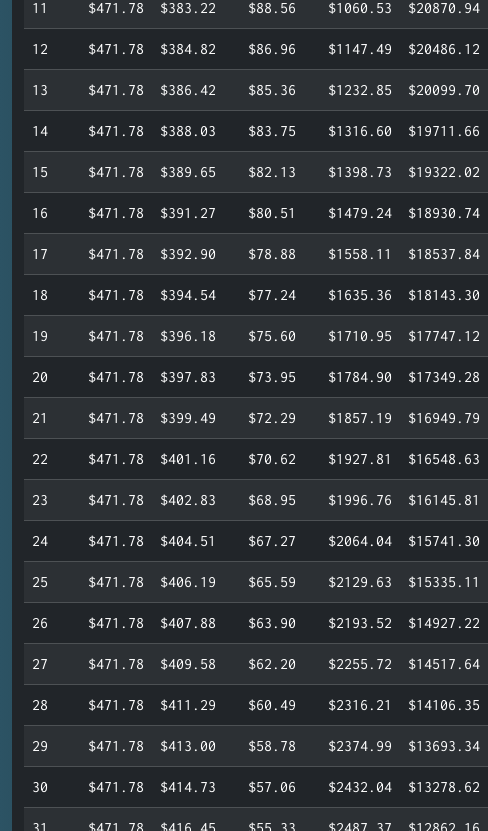
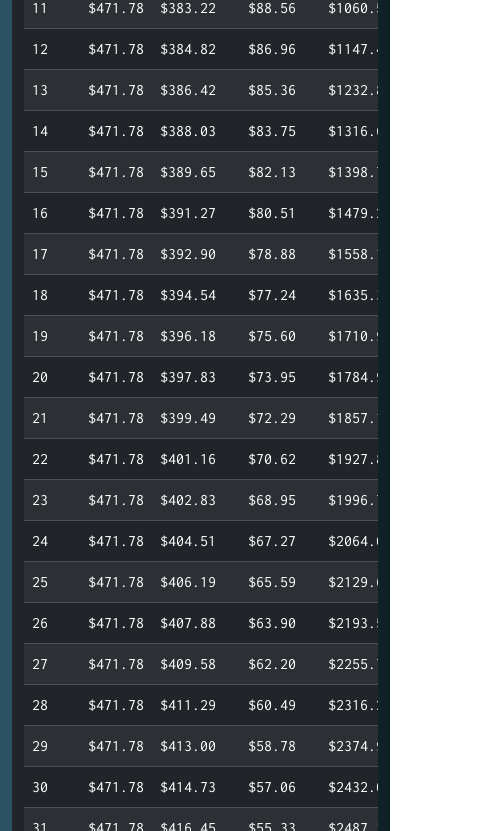
Before and after one commit to Grazerquart/LoanCalc, a plain HTML site: page app.html in a window 390 px wide. Shown: the part 1169-2000 px from the top of the page, 488 px wide, since content can reach past the window. Drawn offline with nearby package versions, Linux system fonts and the light colour scheme.

Commit message:
Fixed tables on mobile

```diff
--- a/app.html
+++ b/app.html
@@ -94,8 +94,8 @@
                     </div>
                 </div>
                 <div class="col-12">
-                    <div class="container bg-dark">
-                        <table class="table table-dark table-striped">
+                    <div class="container bg-dark table-responsive">
+                        <table class="table table-dark table-striped ">
                             <thead>
                                 <tr>
                                     <th>Month</th>
```
